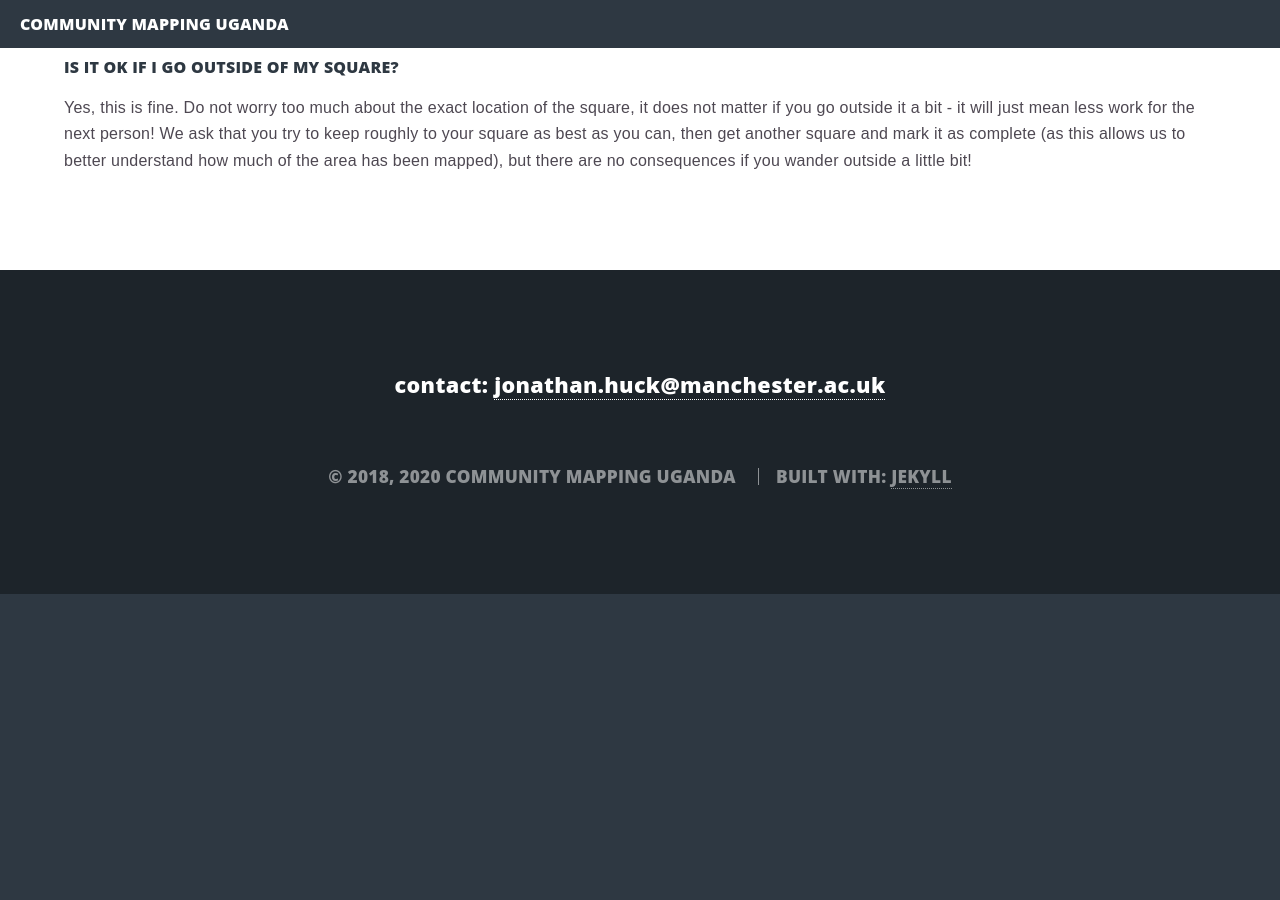
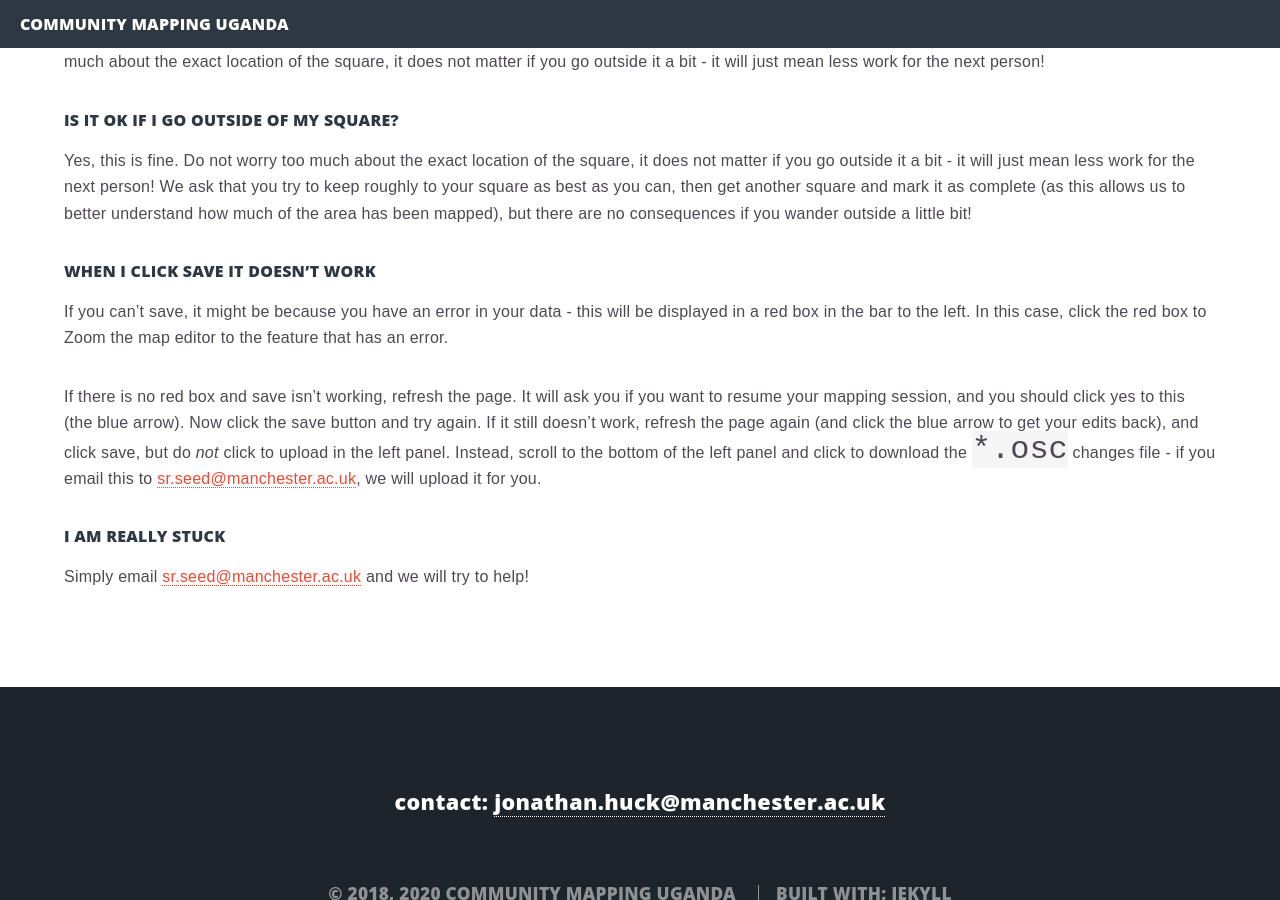
Before and after one commit to jonnyhuck/huckathon.org, a Jekyll site: the page built from faq.md, in a window 1280 px wide and 900 px high, scrolled down 2287 px. Built offline with Jekyll 4.4.1, drawn with Linux system fonts in a browser that asks for light colours; before the commit the page ends 2881 px from its top, so only the background shows below that; some of the changed text lies outside the part shown.

Commit message:
Updated FAQ

```diff
--- a/faq.md
+++ b/faq.md
@@ -16,6 +16,8 @@ title2: FAQs
 * [Is it ok if I don’t complete everything in the square?](#is-it-ok-if-i-dont-complete-everything-in-the-square)
 * [Why can I not see the square in the editor?](#why-can-i-not-see-the-square-in-the-editor)
 * [Is it OK if I go outside of my square?](#is-it-ok-if-i-go-outside-of-my-square)
+* [When I click Save it doesn't work](#when-i-click-save-it-doesnt-work)
+* [I am really stuck](#i-am-really-stuck)
 
 ---
 
@@ -64,3 +66,15 @@ Unfortunately, we do not have the ability to add the square to the editor becaus
 #### Is it OK if I go outside of my square?
 
 Yes, this is fine. Do not worry too much about the exact location of the square, it does not matter if you go outside it a bit - it will just mean less work for the next person! We ask that you try to keep roughly to your square as best as you can, then get another square and mark it as complete (as this allows us to better understand how much of the area has been mapped), but there are no consequences if you wander outside a little bit!
+
+#### When I click Save it doesn't work
+
+If you can't save, it might be because you have an error in your data - this will be displayed in a red box in the bar to the left. In this case, click the red box to Zoom the map editor to the feature that has an error.
+
+If there is no red box and save isn't working, refresh the page. It will ask you if you want to resume your mapping session, and you should click yes to this (the blue arrow). Now click the save button and try again. If it still doesn't work, refresh the page again (and click the blue arrow to get your edits back), and click save, but do *not* click to upload in the left panel. Instead, scroll to the bottom of the left panel and click to download the `*.osc` changes file - if you email this to <span id='zoomMsg'></span>, we will upload it for you.
+<script>document.getElementById('zoomMsg').innerHTML = Tea.decrypt("8KROz/NSb7KWOb+Y7onNvTbwI4yK4EU6pyqY9GflodEN10U2PpH8nvxEFzyBwWcUl6APxVd1zht1CNiaLbfqCSkCewQ=", "huckathon");</script>
+
+#### I am really stuck
+
+Simply email <span id='zoomMsg2'></span> and we will try to help!
+<script>document.getElementById('zoomMsg2').innerHTML = Tea.decrypt("8KROz/NSb7KWOb+Y7onNvTbwI4yK4EU6pyqY9GflodEN10U2PpH8nvxEFzyBwWcUl6APxVd1zht1CNiaLbfqCSkCewQ=", "huckathon");</script>
```
